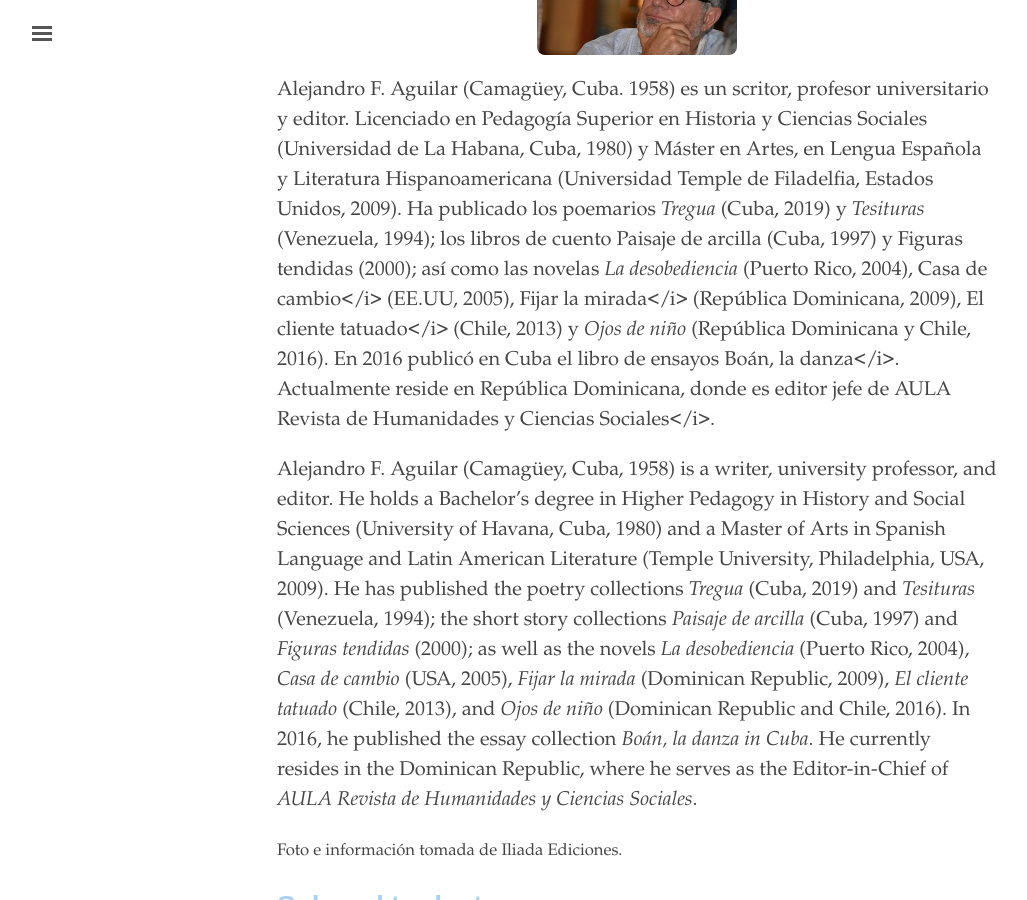
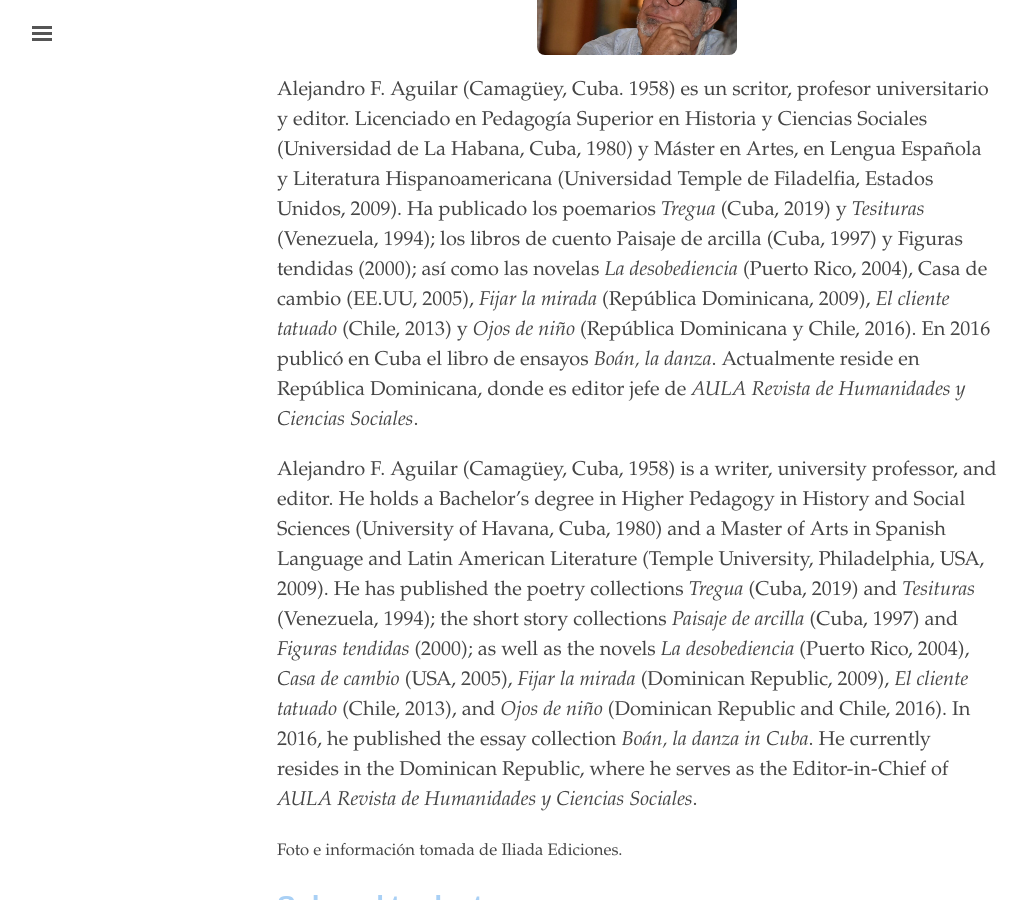
Before and after one commit to edicionesdereparto/paisajedearcilla, a Jekyll site: the page built from info.md, in a window 1280 px wide and 900 px high, scrolled down 338 px. Shown: the whole window, without its empty margins (3-1030 px from the left). Built offline with Jekyll 4.4.1, drawn with Linux system fonts in a browser that asks for light colours.

```diff
--- a/info.md
+++ b/info.md
@@ -5,7 +5,7 @@ title: Info.
 <h1 style="font-weight: bold; color: #A9D0F5;">Sobre el autor</h1>
 <img src="{{ site.baseurl }}/assets/alejandro.jpg" alt="Luis Prieto" style="text-align: center; max-width: 200px; border-radius: 8px; margin: 20px auto; display: block;">
 <p>
-Alejandro F. Aguilar (Camagüey, Cuba. 1958) es un scritor, profesor universitario y editor. Licenciado en Pedagogía Superior en Historia y Ciencias Sociales (Universidad de La Habana, Cuba, 1980) y Máster en Artes, en Lengua Española y Literatura Hispanoamericana (Universidad Temple de Filadelfia, Estados Unidos, 2009). Ha publicado los poemarios <i>Tregua</i> (Cuba, 2019) y <i>Tesituras</i> (Venezuela, 1994); los libros de cuento Paisaje de arcilla (Cuba, 1997) y Figuras tendidas (2000); así como las novelas <i>La desobediencia</i> (Puerto Rico, 2004), <i></i>Casa de cambio</i> (EE.UU, 2005), <i></i>Fijar la mirada</i> (República Dominicana, 2009), <i></i>El cliente tatuado</i> (Chile, 2013) y <i>Ojos de niño</i> (República Dominicana y Chile, 2016). En 2016 publicó en Cuba el libro de ensayos <i></i>Boán, la danza</i>. Actualmente reside en República Dominicana, donde es editor jefe de <i></i>AULA Revista de Humanidades y Ciencias Sociales</i>.
+Alejandro F. Aguilar (Camagüey, Cuba. 1958) es un scritor, profesor universitario y editor. Licenciado en Pedagogía Superior en Historia y Ciencias Sociales (Universidad de La Habana, Cuba, 1980) y Máster en Artes, en Lengua Española y Literatura Hispanoamericana (Universidad Temple de Filadelfia, Estados Unidos, 2009). Ha publicado los poemarios <i>Tregua</i> (Cuba, 2019) y <i>Tesituras</i> (Venezuela, 1994); los libros de cuento Paisaje de arcilla (Cuba, 1997) y Figuras tendidas (2000); así como las novelas <i>La desobediencia</i> (Puerto Rico, 2004), Casa de cambio (EE.UU, 2005), <i>Fijar la mirada</i> (República Dominicana, 2009), <i>El cliente tatuado</i> (Chile, 2013) y <i>Ojos de niño</i> (República Dominicana y Chile, 2016). En 2016 publicó en Cuba el libro de ensayos <i>Boán, la danza</i>. Actualmente reside en República Dominicana, donde es editor jefe de <i>AULA Revista de Humanidades y Ciencias Sociales</i>.
 </p>
 <p>
 Alejandro F. Aguilar (Camagüey, Cuba, 1958) is a writer, university professor, and editor. He holds a Bachelor’s degree in Higher Pedagogy in History and Social Sciences (University of Havana, Cuba, 1980) and a Master of Arts in Spanish Language and Latin American Literature (Temple University, Philadelphia, USA, 2009). He has published the poetry collections <i>Tregua</i> (Cuba, 2019) and <i>Tesituras</i> (Venezuela, 1994); the short story collections <i>Paisaje de arcilla</i> (Cuba, 1997) and <i>Figuras tendidas</i> (2000); as well as the novels <i>La desobediencia</i> (Puerto Rico, 2004), <i>Casa de cambio</i> (USA, 2005), <i>Fijar la mirada</i> (Dominican Republic, 2009), <i>El cliente tatuado</i> (Chile, 2013), and <i>Ojos de niño</i> (Dominican Republic and Chile, 2016). In 2016, he published the essay collection <i>Boán, la danza in Cuba</i>. He currently resides in the Dominican Republic, where he serves as the Editor-in-Chief of <i>AULA Revista de Humanidades y Ciencias Sociales</i>.
```
